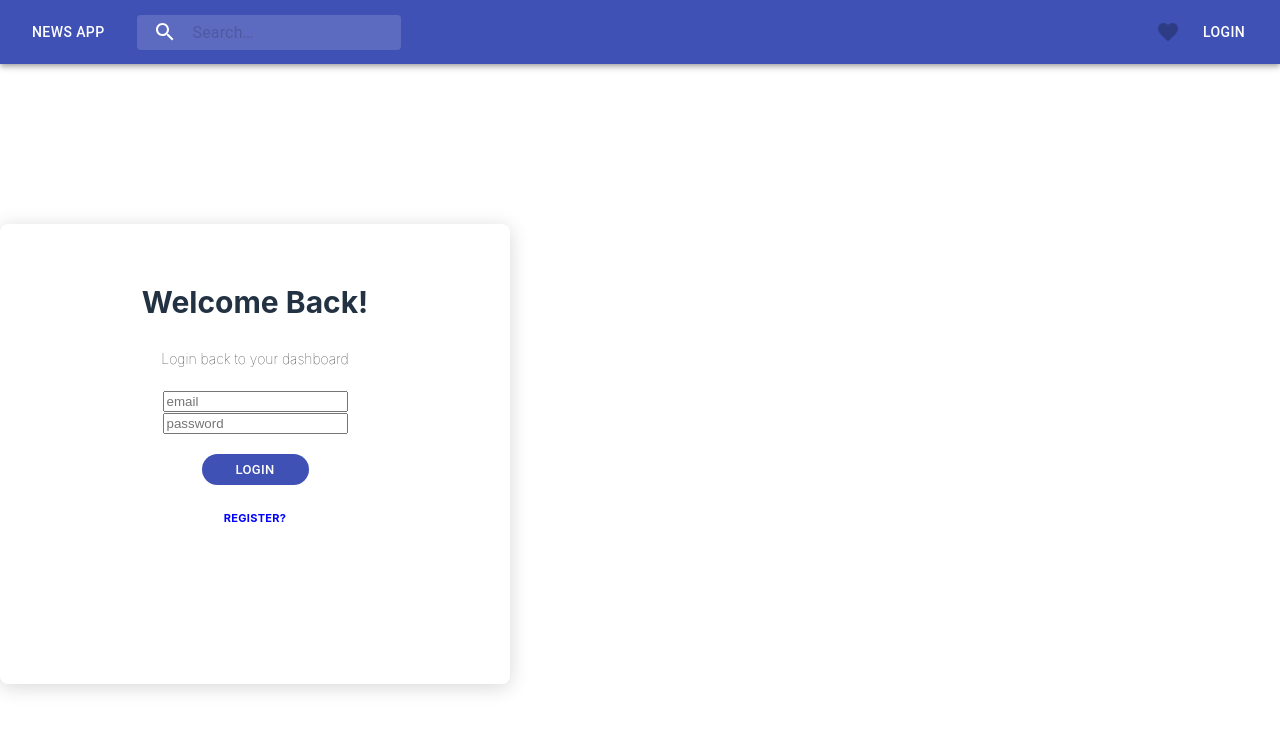
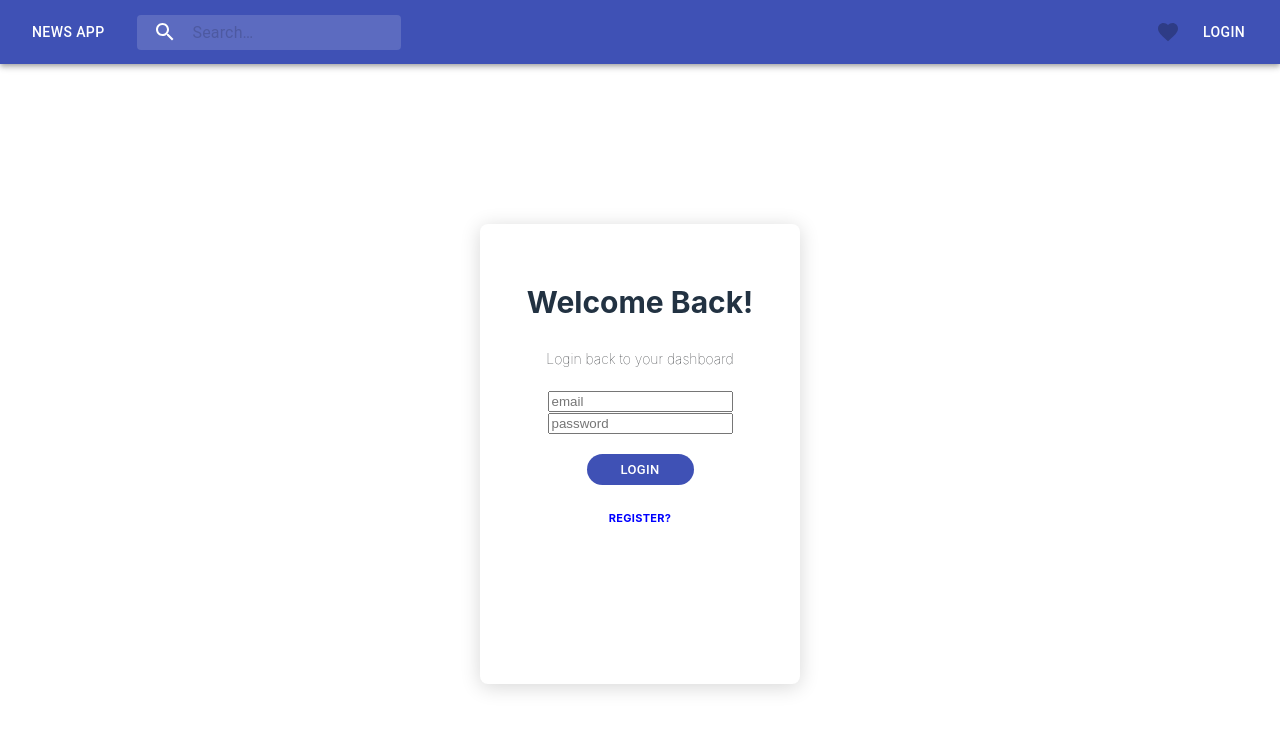
Before and after one commit to Moe98/ACML, a React (Create React App) app in the folder client/: page / in a window 1280 px wide. Both pictures are taken after a click on the button "LOGIN". Shown: the top 730 px of the page. Built offline with nearby package versions, Linux system fonts and the light colour scheme.

Commit message:
styling fixing and modifying
styling fixing and modifying

```diff
--- a/client/src/components/login/login.scss
+++ b/client/src/components/login/login.scss
@@ -134,7 +134,7 @@
   border-radius: 8px;
   color: #fff;
   max-width: 450px;
-  margin: 120px 0 70px;
+  margin: 120px 480px 70px;
   min-height: 400px;
   padding: 30px;
   z-index: 1;
--- a/client/src/components/login/register.scss
+++ b/client/src/components/login/register.scss
@@ -130,7 +130,7 @@
   border-radius: 8px;
   color: #fff;
   max-width: 450px;
-  margin: 120px 0 70px;
+  margin: 120px 480px 70px;
   min-height: 400px;
   padding: 30px;
   z-index: 1;
```
